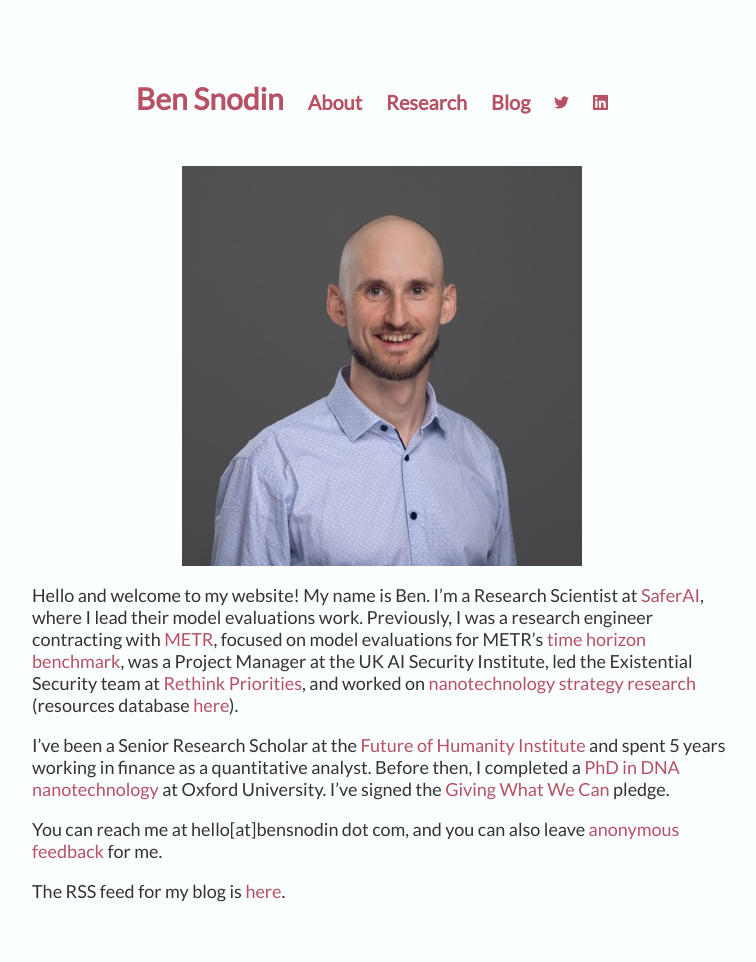
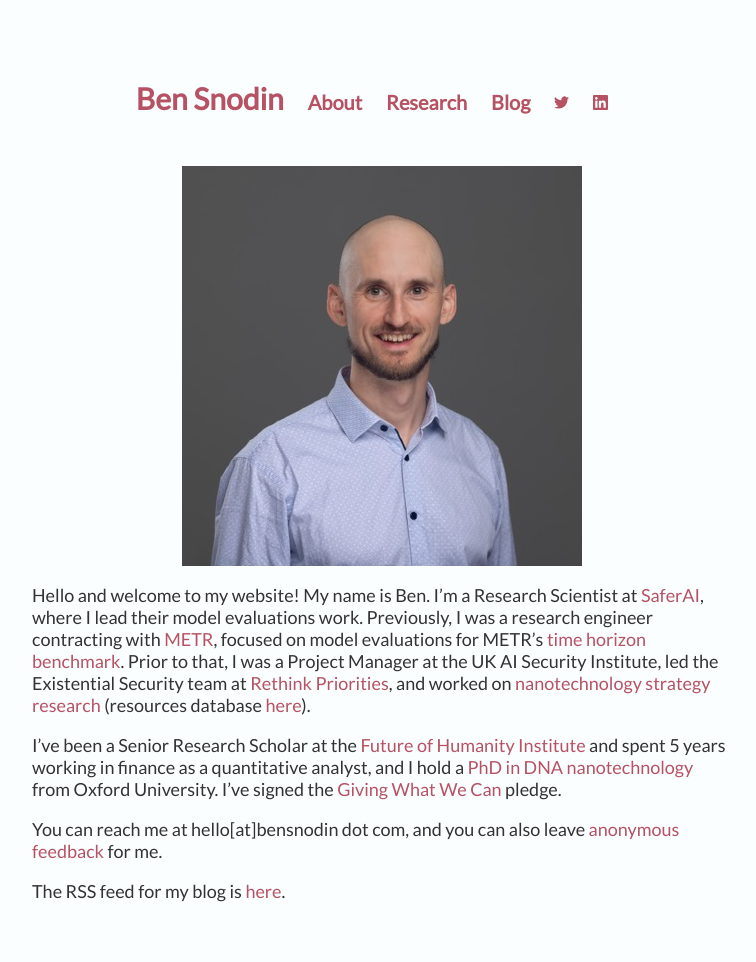
Before and after one commit to bsnodin/bsnodin.github.io, a Jekyll site: the page built from index.md, in a window 1280 px wide. Shown: the whole page, without its empty margins (258-1014 px from the left). Built offline with Jekyll 4.4.1, drawn with Linux system fonts in a browser that asks for light colours.

Commit message:
Update bio

```diff
--- a/index.md
+++ b/index.md
@@ -5,9 +5,9 @@ title: Ben Snodin
 
 <center><img src="{{ site.baseurl }}/assets/me400x.jpg" alt="me" width="400" id="photo"></center>
 
-Hello and welcome to my website! My name is Ben. I'm a Research Scientist at [SaferAI](https://www.safer-ai.org/), where I lead their model evaluations work. Previously, I was a research engineer contracting with [METR](https://metr.org/), focused on model evaluations for METR's [time horizon benchmark](https://metr.org/blog/2025-03-19-measuring-ai-ability-to-complete-long-tasks/), was a Project Manager at the UK AI Security Institute, led the Existential Security team at [Rethink Priorities](https://rethinkpriorities.org/), and worked on [nanotechnology strategy research](research_articles/thoughts_on_nanotechnology/) (resources database [here](https://www.bensnodin.com/research_articles/nanotech_resources_database/)).
+Hello and welcome to my website! My name is Ben. I'm a Research Scientist at [SaferAI](https://www.safer-ai.org/), where I lead their model evaluations work. Previously, I was a research engineer contracting with [METR](https://metr.org/), focused on model evaluations for METR's [time horizon benchmark](https://metr.org/blog/2025-03-19-measuring-ai-ability-to-complete-long-tasks/). Prior to that, I was a Project Manager at the UK AI Security Institute, led the Existential Security team at [Rethink Priorities](https://rethinkpriorities.org/), and worked on [nanotechnology strategy research](research_articles/thoughts_on_nanotechnology/) (resources database [here](https://www.bensnodin.com/research_articles/nanotech_resources_database/)).
 
-I've been a Senior Research Scholar at the [Future of Humanity Institute](https://www.fhi.ox.ac.uk/) and spent 5 years working in finance as a quantitative analyst. Before then, I completed a [PhD in DNA nanotechnology](https://dna.physics.ox.ac.uk/index.php/Main_Page) at Oxford University. I've signed the [Giving What We Can](https://www.givingwhatwecan.org/) pledge.
+I've been a Senior Research Scholar at the [Future of Humanity Institute](https://www.fhi.ox.ac.uk/) and spent 5 years working in finance as a quantitative analyst, and I hold a [PhD in DNA nanotechnology](https://dna.physics.ox.ac.uk/index.php/Main_Page) from Oxford University. I've signed the [Giving What We Can](https://www.givingwhatwecan.org/) pledge.
 
 You can reach me at hello[at]bensnodin dot com, and you can also leave [anonymous feedback](https://docs.google.com/forms/d/e/1FAIpQLScelY3qOAAhKkTy3mSLgA896K9YEG1X-AdLfN_wgo-Tkt-e1Q/viewform?usp=sf_link) for me.
 
```
